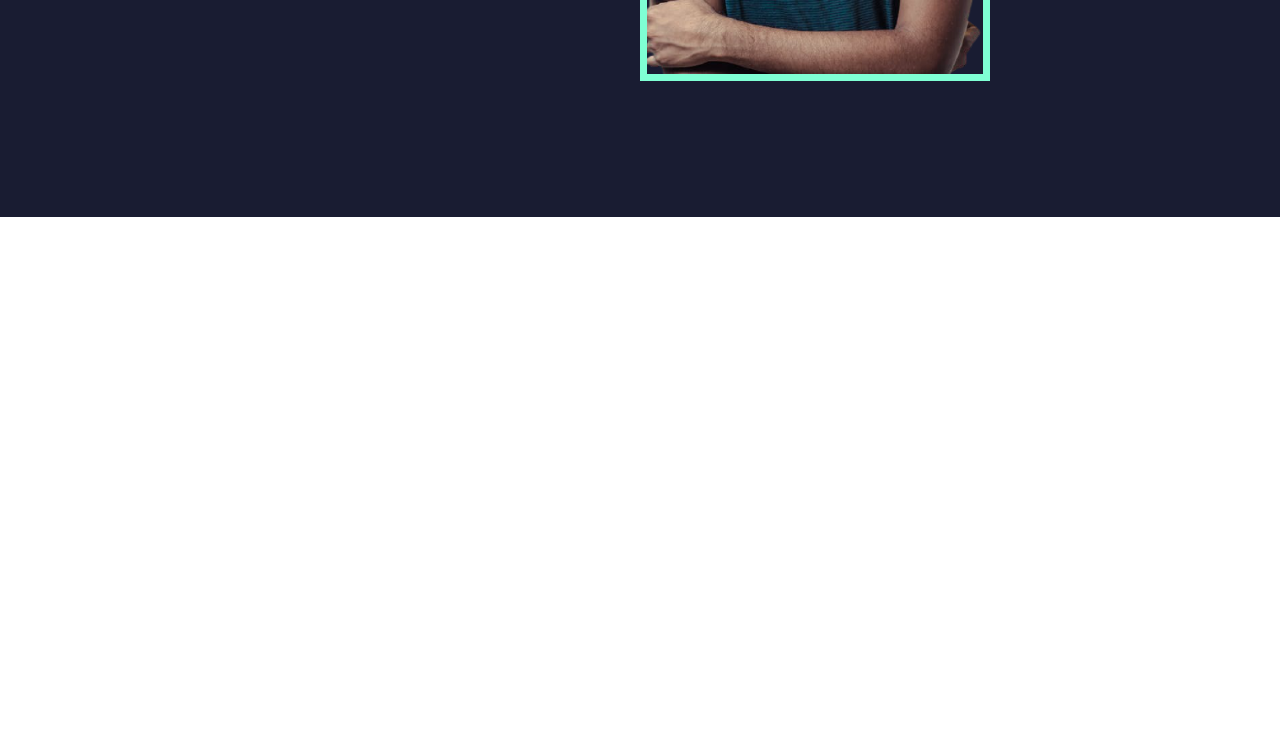
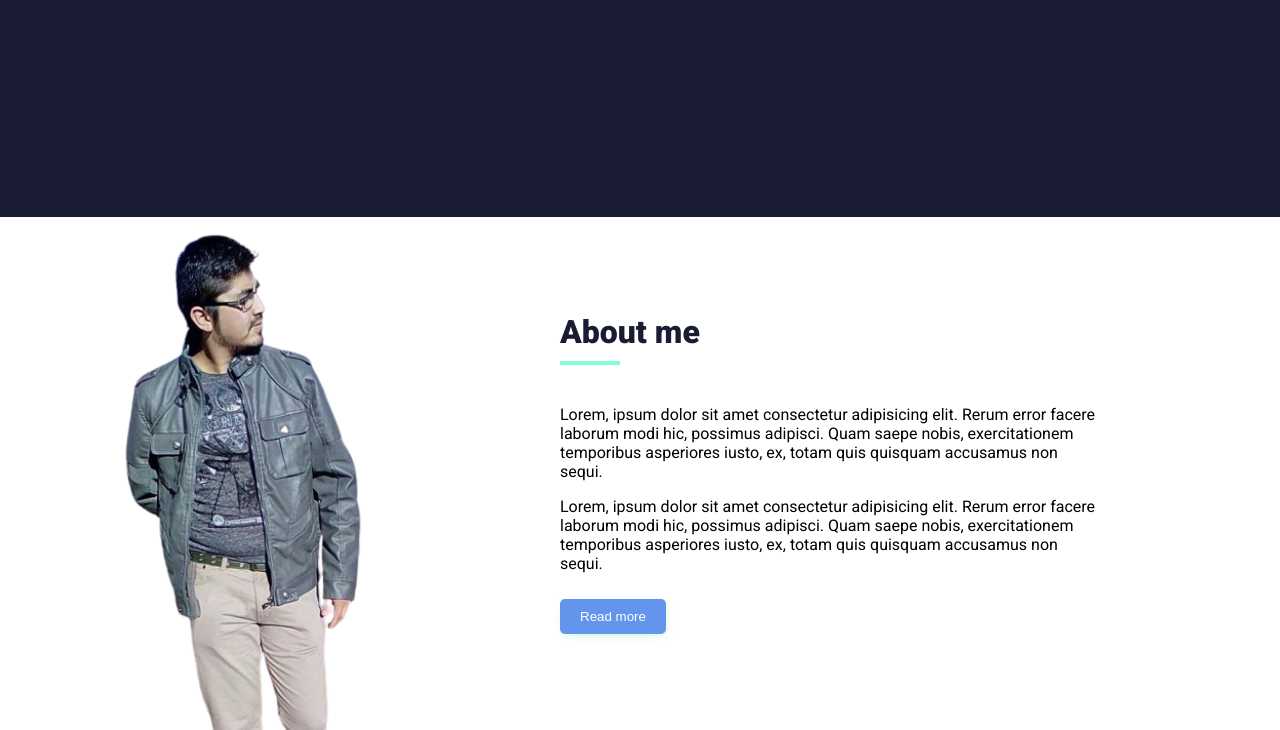
Before and after one commit to Leasim3x/portafolio-web, a plain HTML site: page index.html in a window 1280 px wide. Shown: the part 583-1313 px from the top of the page. Before the commit the page ends 800 px from the top, so only its background shows below. Drawn offline with Linux system fonts and the light colour scheme.

Commit message:
Creación del About-me beta

```diff
--- a/css/styles.css
+++ b/css/styles.css
@@ -92,3 +92,37 @@ h1{
   width: 350px;
   border: 7px solid aquamarine;
 }
+
+.about{
+  display: grid;
+  grid-template-columns: repeat(10, 1fr);
+  width: 100cw;
+  align-items: center;
+}
+
+.about img{
+  width: 100%;
+  grid-column: 1/5
+}
+
+.about-info{
+  grid-column: 5/10;
+  padding: 3em;
+}
+
+.about-info h2{
+  font-size: 2em;
+  color: #191c32;
+}
+
+.divider{
+  height: 4px;
+  width: 60px;
+  background-color: aquamarine;
+  margin-top: 10px;
+  margin-bottom: 2.5em;
+}
+
+.about p{
+  margin-bottom: 1em;
+}
--- a/index.html
+++ b/index.html
@@ -31,8 +31,18 @@
           <button class="download-cv">Download CV</button>
         </a>
       </div>
-      <img src="./img/pexels-photo-1516680-removebg-preview.png" alt="">
+      <img src="./img/perfil-uno-sin-fondo.png" alt="">
     </main>
+  </div>
+  <div class="about">
+    <img src="./img/perfil-dos-sin-fondo.png" alt="Misael foto">
+    <div class="about-info">
+      <h2>About me</h2>
+      <div class="divider"></div>
+      <p>Lorem, ipsum dolor sit amet consectetur adipisicing elit. Rerum error facere laborum modi hic, possimus adipisci. Quam saepe nobis, exercitationem temporibus asperiores iusto, ex, totam quis quisquam accusamus non sequi.</p>
+      <p>Lorem, ipsum dolor sit amet consectetur adipisicing elit. Rerum error facere laborum modi hic, possimus adipisci. Quam saepe nobis, exercitationem temporibus asperiores iusto, ex, totam quis quisquam accusamus non sequi.</p>
+      <button class="download-cv">Read more</button>
+    </div>
   </div>
 </body>
 </html>
```
Also changed, not shown: img/perfil-dos-sin-fondo.png (added), img/perfil-uno-sin-fondo.png (added).
